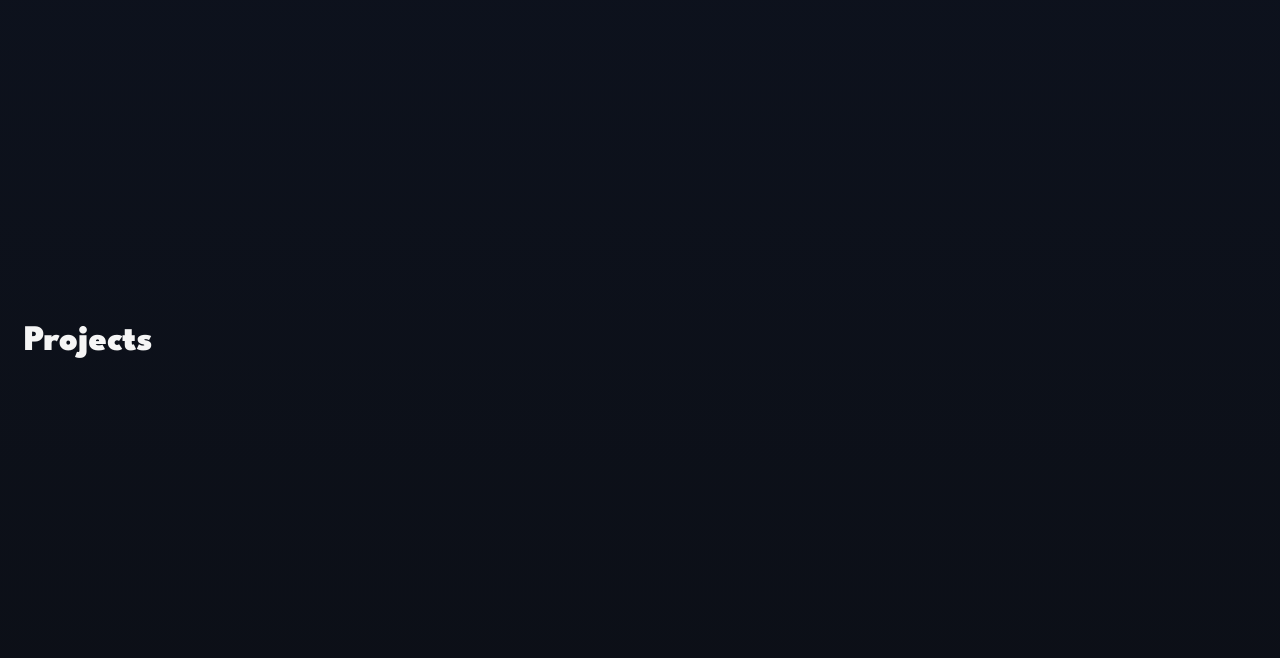
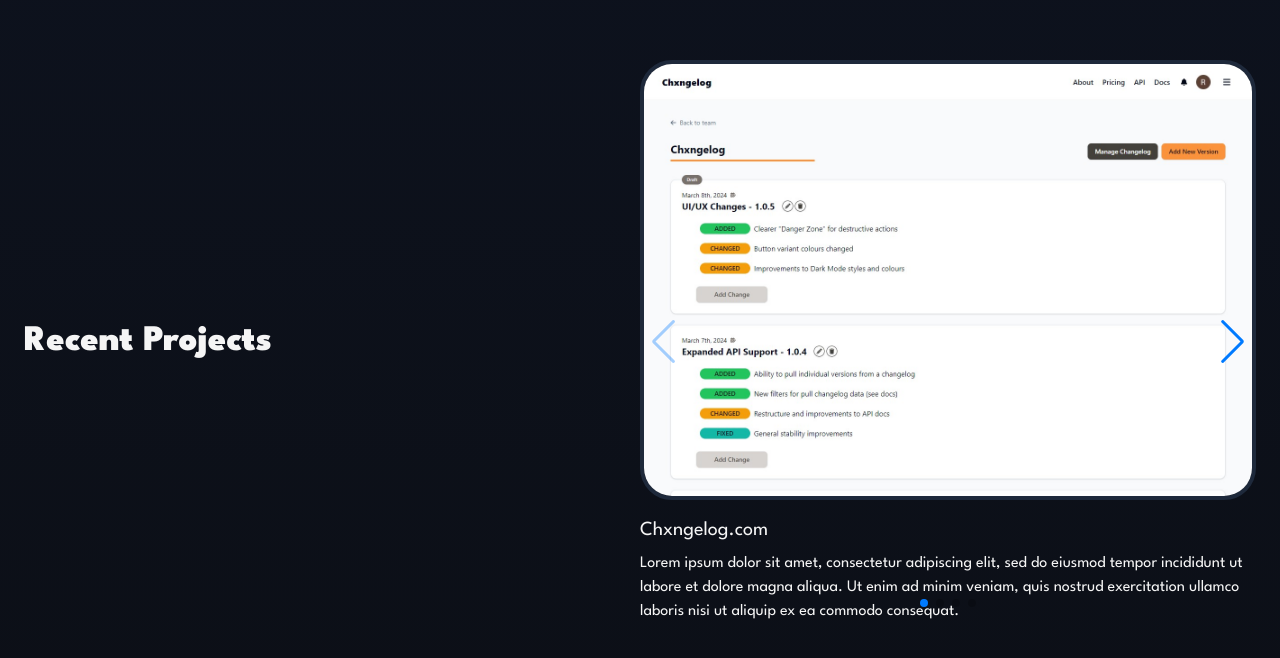
Before and after one commit to rajivlodhia/rajivlodhia, a Next.js app: page / in a window 1280 px wide. Shown: the part 1658-2316 px from the top of the page. Built offline with nearby package versions, Linux system fonts and the light colour scheme.

Commit message:
Add basic slider for projects

```diff
--- a/package.json
+++ b/package.json
@@ -18,6 +18,7 @@
     "react": "^18",
     "react-dom": "^18",
     "styled-components": "^6.1.8",
+    "swiper": "^11.0.7",
     "tailwind-merge": "^2.2.1",
     "tailwindcss-animate": "^1.0.7"
   },
--- a/src/components/Projects.tsx
+++ b/src/components/Projects.tsx
@@ -1,11 +1,12 @@
 import type { NextComponentType, NextPageContext } from 'next'
 import Heading2 from './ui/heading-2'
+import ProjectSwiper from './ui/project-swiper/project-swiper'
 
 const Projects: NextComponentType<NextPageContext> = () => {
     return (
         <div className="grid grid-cols-1 sm:grid-cols-2 my-auto items-center">
-            <Heading2>Projects</Heading2>
-            <p className="text-lg"></p>
+            <Heading2>Recent Projects</Heading2>
+            <ProjectSwiper />
         </div>
     )
 }
--- /dev/null
+++ b/src/components/ui/project-swiper/project-slide.tsx
@@ -0,0 +1,29 @@
+import type { NextComponentType, NextPageContext } from 'next'
+import Image from 'next/image'
+
+type Props = {
+    image_src: string
+    image_alt: string
+    title: string
+    description: string
+}
+
+const ProjectSlide: NextComponentType<NextPageContext, object, Props> = (props: Props) => {
+    return (
+        <>
+            <Image
+                src={props.image_src}
+                alt={props.image_alt}
+                width="500"
+                height="500"
+                className="rounded-[32px] border-4 border-slate-800 w-auto h-auto"
+            />
+            <article className="mt-4 space-y-2">
+                <h3 className="text-xl">{props.title}</h3>
+                <p>{props.description}</p>
+            </article>
+        </>
+    )
+}
+
+export default ProjectSlide
--- /dev/null
+++ b/src/components/ui/project-swiper/project-swiper.tsx
@@ -0,0 +1,58 @@
+'use client'
+
+import type { NextComponentType, NextPageContext } from 'next'
+import { Swiper, SwiperSlide } from 'swiper/react'
+import { Navigation, Pagination, Scrollbar, A11y } from 'swiper/modules'
+
+import 'swiper/css/bundle'
+import ProjectSlide from './project-slide'
+
+const ProjectSwiper: NextComponentType<NextPageContext> = () => {
+    return (
+        <Swiper
+            modules={[Navigation, Pagination, Scrollbar, A11y]}
+            spaceBetween={50}
+            slidesPerView={1}
+            navigation
+            pagination={{ clickable: true }}
+            onSlideChange={() => console.log('slide change')}
+            onSwiper={(swiper) => console.log(swiper)}
+            className="w-full h-auto"
+        >
+            <SwiperSlide>
+                <ProjectSlide
+                    image_src="/projects/Project-Chxngelog.jpg"
+                    image_alt="Chxngelog Project"
+                    title="Chxngelog.com"
+                    description="Lorem ipsum dolor sit amet, consectetur adipiscing elit, sed do eiusmod tempor incididunt ut labore et dolore magna aliqua. Ut enim ad minim veniam, quis nostrud exercitation ullamco laboris nisi ut aliquip ex ea commodo consequat."
+                />
+            </SwiperSlide>
+            <SwiperSlide>
+                <ProjectSlide
+                    image_src="/projects/Project-KeepGoing.jpg"
+                    image_alt="KeepGoing Project"
+                    title="Keep Going"
+                    description="Lorem ipsum dolor sit amet, consectetur adipiscing elit, sed do eiusmod tempor incididunt ut labore et dolore magna aliqua. Ut enim ad minim veniam, quis nostrud exercitation ullamco laboris nisi ut aliquip ex ea commodo consequat."
+                />
+            </SwiperSlide>
+            <SwiperSlide>
+                <ProjectSlide
+                    image_src="/projects/Project-PawifyAI.jpg"
+                    image_alt="PawifyAI Project"
+                    title="Pawify AI"
+                    description="Lorem ipsum dolor sit amet, consectetur adipiscing elit, sed do eiusmod tempor incididunt ut labore et dolore magna aliqua. Ut enim ad minim veniam, quis nostrud exercitation ullamco laboris nisi ut aliquip ex ea commodo consequat."
+                />
+            </SwiperSlide>
+            <SwiperSlide>
+                <ProjectSlide
+                    image_src="/projects/Project-ReviewHandout.jpg"
+                    image_alt="Review Handout Project"
+                    title="Review Handout"
+                    description="Lorem ipsum dolor sit amet, consectetur adipiscing elit, sed do eiusmod tempor incididunt ut labore et dolore magna aliqua. Ut enim ad minim veniam, quis nostrud exercitation ullamco laboris nisi ut aliquip ex ea commodo consequat."
+                />
+            </SwiperSlide>
+        </Swiper>
+    )
+}
+
+export default ProjectSwiper
```
Also changed, not shown: 1 other file (tests, documents, lock files or other folders).
